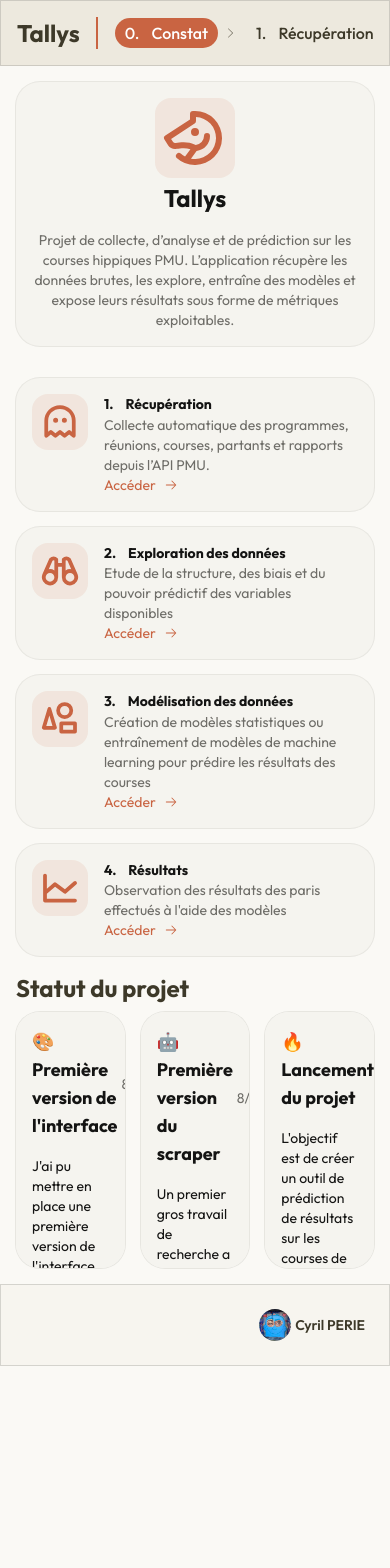
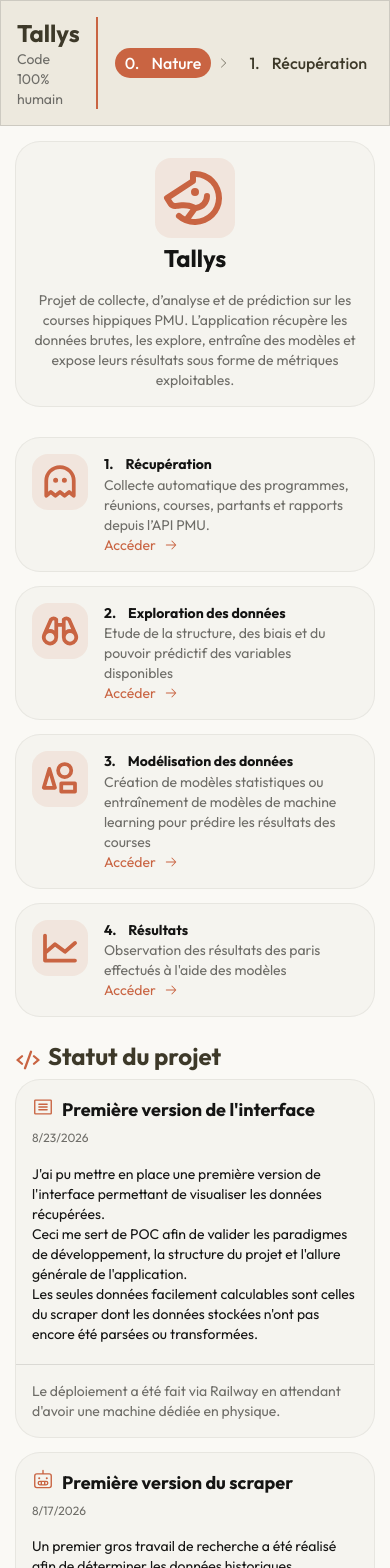
Before and after one commit to CyrilPERIE/tallys-app, a Next.js app: page / in a window 390 px wide. Shown: the top 1568 px of the page. Before the commit the page ends 1366 px from the top, so only its background shows below. Built offline with nearby package versions, Linux system fonts and the light colour scheme.

Commit message:
:lipstick: UI, responsive

```diff
--- a/src/components/changelog/index.tsx
+++ b/src/components/changelog/index.tsx
@@ -1,17 +1,21 @@
+import { cn } from "@/src/lib/utils";
 import { Card } from "@/src/ui/card";
 
 import { CardHeader, CardContent, CardFooter } from "@/src/ui/card";
+import { ArticleIcon, Code, Fire, RobotIcon } from "@phosphor-icons/react";
 
 type ChangelogItem = {
   title: string;
   date: Date;
   content: React.ReactNode;
+  icon: React.ReactNode;
   footer?: React.ReactNode;
 };
 
 const changelogItems = [
   {
-    title: "🔥 Lancement du projet",
+    icon: <Fire size={22} className="text-primary" />,
+    title: "Lancement du projet",
     date: new Date("2026-07-31"),
     content: (
       <div>
@@ -28,7 +32,8 @@
     ),
   },
   {
-    title: "🤖 Première version du scraper",
+    icon: <RobotIcon size={22} className="text-primary" />,
+    title: "Première version du scraper",
     date: new Date("2026-08-17"),
     content: (
       <div>
@@ -64,14 +69,15 @@
       <div>
         <p>
           Un autre besoin a été identifié entre temps (que j{`'`}expliquerai
-          peut-être plus tard si il aboutit) nécessitant la mise en
-          place de scheduler pour une récupération régulière des données.
+          peut-être plus tard si il aboutit) nécessitant la mise en place de
+          scheduler pour une récupération régulière des données.
         </p>
       </div>
     ),
   },
   {
-    title: "🎨 Première version de l'interface",
+    icon: <ArticleIcon size={22} className="text-primary" />,
+    title: "Première version de l'interface",
     date: new Date("2026-08-23"),
     content: (
       <div>
@@ -101,29 +107,39 @@
 ];
 
 export const Changelog = () => {
-  {/* TODO: Revoir le style */}
   return (
     <div>
-      <p className="text-2xl font-bold mb-2">Statut du projet</p>
-      <div className="flex gap-4">
+      <div className="flex items-center gap-2">
+        <Code size={24} className="text-primary" weight="bold"/>
+        <p className="text-2xl font-bold mb-2">Statut du projet</p>
+      </div>
+      <div className="sm:flex sm:gap-4">
         {changelogItems
           .sort((a, b) => b.date.getTime() - a.date.getTime())
           .map((item) => (
-            <ChangelogItem key={item.title} {...item} />
+            <ChangelogItem key={item.title} {...item} className="mb-4 sm:mb-0 sm:w-96 sm:h-64 sm:overflow-y-auto"/>
           ))}
       </div>
     </div>
   );
 };
 
-const ChangelogItem = ({ title, date, content, footer }: ChangelogItem) => {
+const ChangelogItem = ({
+  title,
+  date,
+  content,
+  footer,
+  icon,
+  className
+}: ChangelogItem & {className: string}) => {
   return (
-    <Card className="w-96 h-64 overflow-y-auto">
-      <CardHeader className="flex items-center justify-between">
-        <p className="text-lg font-bold">{title}</p>
-        <p className="text-sm text-muted-foreground">
-          {date.toLocaleDateString()}
-        </p>
+    <Card className={cn(className, "")}>
+      <CardHeader>
+        <div className="flex gap-2">
+          {icon}
+          <p className="text-lg font-bold">{title}</p>
+        </div>
+        <p className="text-muted-foreground">{date.toLocaleDateString()}</p>
       </CardHeader>
       <CardContent className="text-sm">{content}</CardContent>
       {footer && (
--- a/src/components/header/index.tsx
+++ b/src/components/header/index.tsx
@@ -4,12 +4,12 @@
 import { buttonVariants } from "@/src/ui/button";
 import { usePathname } from "next/navigation";
 import Link from "next/link";
-import { CaretRightIcon } from "@phosphor-icons/react";
+import { CaretRightIcon, TrophyIcon } from "@phosphor-icons/react";
 
 export const Header = ({ className }: { className?: string }) => {
   const menuItems = [
     {
-      label: "Constat",
+      label: "Nature",
       href: "/",
     },
     {
@@ -17,7 +17,7 @@
       href: "/recuperation",
     },
     {
-      label: "Exploration des données",
+      label: "Exploration",
       href: "/exploration",
     },
     {
@@ -38,9 +38,10 @@
     >
       <Link
         href="/"
-        className="text-2xl font-bold border-r-2 border-primary pr-4 mr-4"
+        className="border-r-2 border-primary pr-4 mr-4"
       >
-        <h1>Tallys</h1>
+        <h1 className="text-2xl font-bold">Tallys</h1>
+        <p className="sm:hidden text-sm text-muted-foreground">Code 100% humain</p>
       </Link>
       <div className="flex items-center gap-1 overflow-x-auto overflow-y-hidden">
         {menuItems.map((item, index) => (
@@ -52,6 +53,7 @@
           </div>
         ))}
       </div>
+      <p className="hidden sm:flex items-center gap-1 ml-auto text-sm"><TrophyIcon size={14} weight="thin" /> Code 100% Humain</p>
     </div>
   );
 };
--- a/src/components/recuperation/index.tsx
+++ b/src/components/recuperation/index.tsx
@@ -37,7 +37,7 @@
         <span>Chargement des pipelines...</span>
       </Badge>
     );
-  if (arePipelinesRunning && !arePipelinesActive)
+  if (arePipelinesRunning)
     return (
       <Badge variant="warning">
         <DownloadSimpleIcon size={16} weight="bold" className="mr-1.5" />
--- a/src/components/root/index.tsx
+++ b/src/components/root/index.tsx
@@ -3,6 +3,7 @@
 import { Card, CardContent, CardHeader, CardTitle } from "@/src/ui/card";
 import { ArrowRightIcon, BinocularsIcon, ChartLineIcon, GhostIcon, HorseIcon, ShapesIcon } from "@phosphor-icons/react";
 import Link from "next/link";
+import { Separator } from "@base-ui/react";
 
 export const Root = () => {
     const itemCardSteps: Omit<ItemCardStepProps, 'index'>[] = [
@@ -52,7 +53,7 @@
           </p>
         </CardContent>
       </Card>
-      <div className="grid grid-cols-1 md:grid-cols-2 gap-4 mb-4">
+      <div className="grid grid-cols-1 md:grid-cols-2 gap-4 mb-6">
         {itemCardSteps.map((item, index) => (
           <ItemCardStep key={index} {...item} index={index} />
         ))}
```
